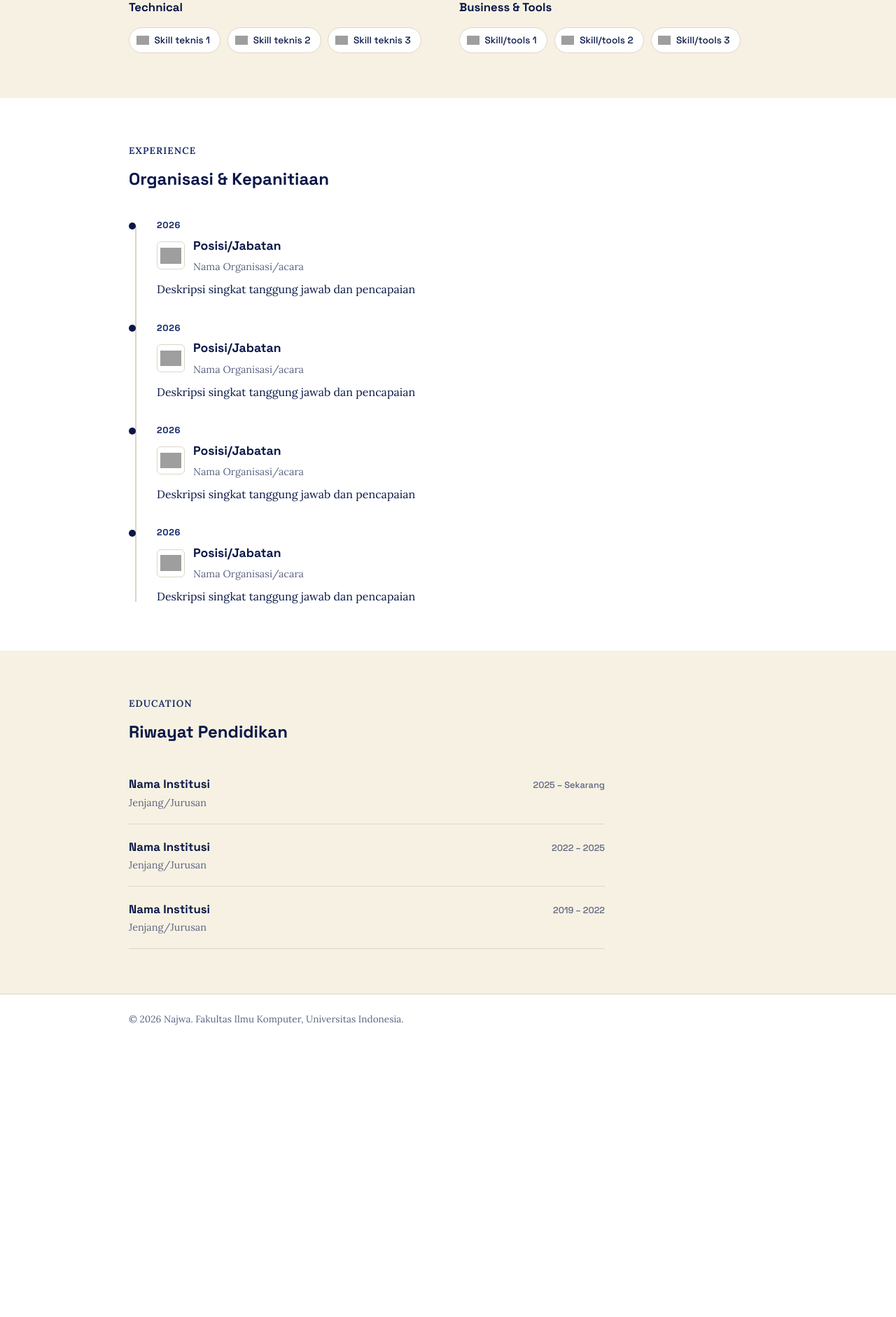
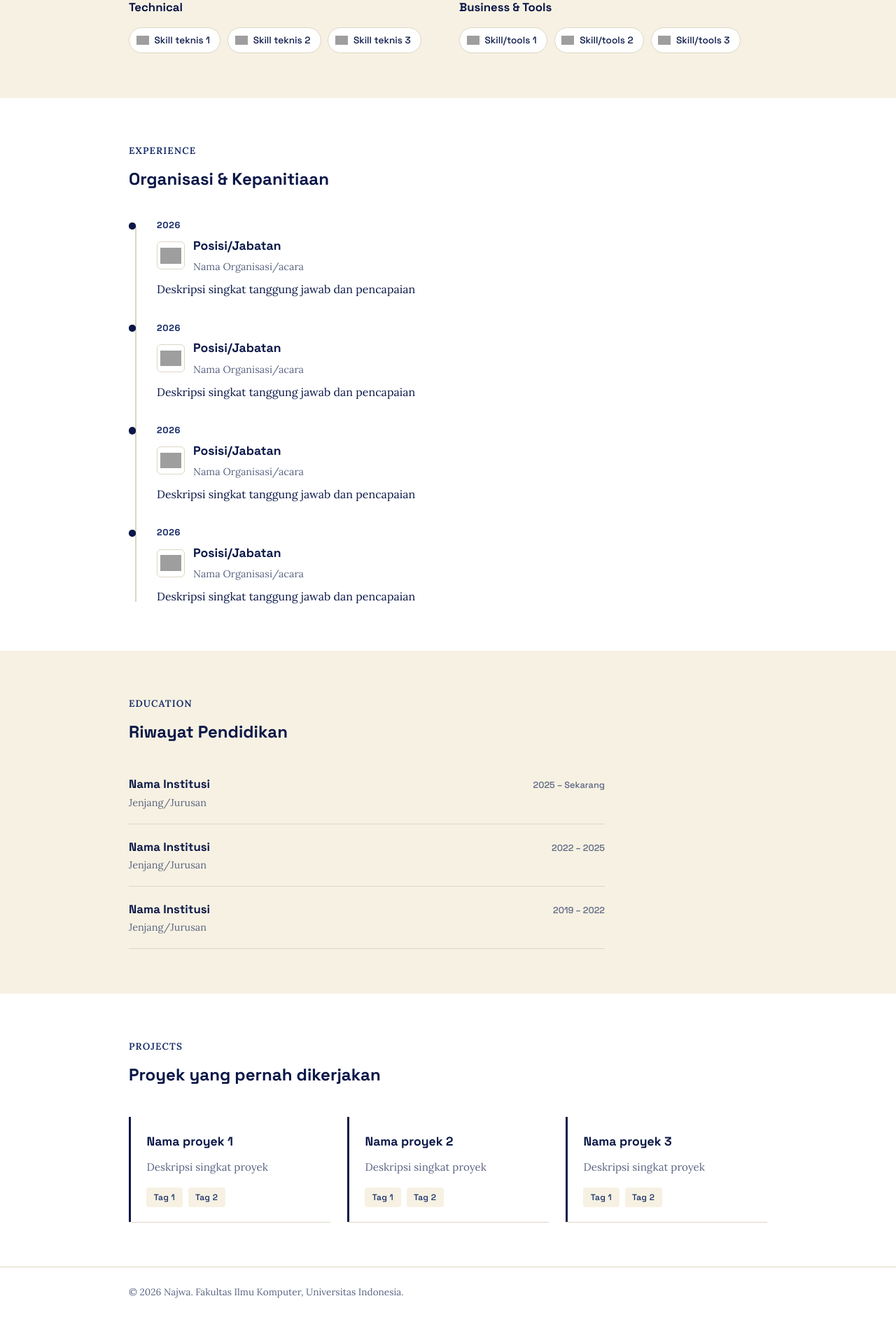
Before and after one commit to najwa-salsabil/myportofolio, a Django app: page / in a window 1280 px wide. Shown: the part 920-2802 px from the top of the page at 70% size. Before the commit the page ends 2385 px from the top, so only its background shows below. Run offline with Django 5.2, Linux system fonts and the light colour scheme; grey boxes are pictures that could not be loaded.

Commit message:
Add Projects Section

```diff
--- a/static/css/style.css
+++ b/static/css/style.css
@@ -291,6 +291,7 @@ h1, h2, h3, .brand {
 }
 
 .timeline-item time {
+    position: relative;
     display: block;
     line-height: 1;
     font-family: "Space Grotesk", -apple-system, sans-serif;
@@ -299,6 +300,18 @@ h1, h2, h3, .brand {
     letter-spacing: 0.05em;
     color: var(--ink-soft);
     margin-bottom: 0.5rem;
+}
+
+.timeline-item time::before {
+    content: "";
+    position: absolute;
+    left: -2.5rem;
+    top: 50%;
+    transform: translateY(-50%);
+    width: 10px;
+    height: 10px;
+    border-radius: 50%;
+    background-color: var(--ink);
 }
 
 .timeline-heading {
@@ -364,6 +377,58 @@ h1, h2, h3, .brand {
     white-space: nowrap;
 }
 
+.projects {
+    padding: 4rem 0;
+}
+
+.projects-grid {
+    display: grid;
+    grid-template-columns: repeat(auto-fit, minmax(260px, 1fr));
+    gap: 1.5rem;
+}
+
+.project-card {
+    border-left: 3px solid var(--ink);
+    background-color: var(--paper);
+    padding: 1.3rem 1.4rem;
+    box-shadow: 0 1px 0 var(--line);
+    transition: transform 0.2s ease, box-shadow 0.2s ease;
+}
+
+.project-card:hover {
+    transform: translateY(-3px);
+    box-shadow: 0 6px 16px rgba(10, 23, 72, 0.12);
+}
+
+.project-card h3 {
+    font-size: 1.1rem;
+    margin-bottom: 0.5rem;
+}
+
+.project-card p {
+    color: var(--text-muted);
+    font-size: 0.95rem;
+    margin-bottom: 1rem;
+}
+
+.project-tags {
+    list-style: none;
+    display: flex;
+    flex-wrap: wrap;
+    gap: 0.5rem;
+}
+
+.project-tags li {
+    font-family: "Space Grotesk", -apple-system, sans-serif;
+    font-size: 0.75rem;
+    font-weight: 500;
+    letter-spacing: 0.02rem;
+    color: var(--ink-soft);
+    background-color: var(--cream);
+    padding: 0.25rem 0.65rem;
+    border-radius: var(--radius);
+}
+
 .site-footer {
     padding: 1.5rem;
     color: var(--text-muted);
--- a/templates/index.html
+++ b/templates/index.html
@@ -15,9 +15,10 @@
             <a href="#profile" class="brand">Najwa</a>
             <nav>
                 <a href="#profile">Profile</a>
-                <a href="skills">Skills</a>
+                <a href="#skills">Skills</a>
                 <a href="#experience">Experience</a>
                 <a href="#education">Education</a>
+                <a href="#projects">Projects</a>
             </nav>
         </div>
     </header>
@@ -201,6 +202,41 @@
                 </ul>
             </div>
         </section>
+
+        <section class="projects" id="projects" aria-labelledby="projects-heading">
+            <div class="container">
+                <div class="section-head">
+                    <p class="section-kicker">Projects</p>
+                    <h2 id="projects-heading">Proyek yang pernah dikerjakan</h2>
+                </div>
+                <div class="projects-grid">
+                    <article class="project-card">
+                        <h3>Nama proyek 1</h3>
+                        <p>Deskripsi singkat proyek</p>
+                        <ul class="project-tags">
+                            <li>Tag 1</li>
+                            <li>Tag 2</li>
+                        </ul>
+                    </article>
+                    <article class="project-card">
+                        <h3>Nama proyek 2</h3>
+                        <p>Deskripsi singkat proyek</p>
+                        <ul class="project-tags">
+                            <li>Tag 1</li>
+                            <li>Tag 2</li>
+                        </ul>
+                    </article>
+                    <article class="project-card">
+                        <h3>Nama proyek 3</h3>
+                        <p>Deskripsi singkat proyek</p>
+                        <ul class="project-tags">
+                            <li>Tag 1</li>
+                            <li>Tag 2</li>
+                        </ul>
+                    </article>
+                </div>
+            </div>
+        </section>
     </main>
 
     <footer class="site-footer">
```
